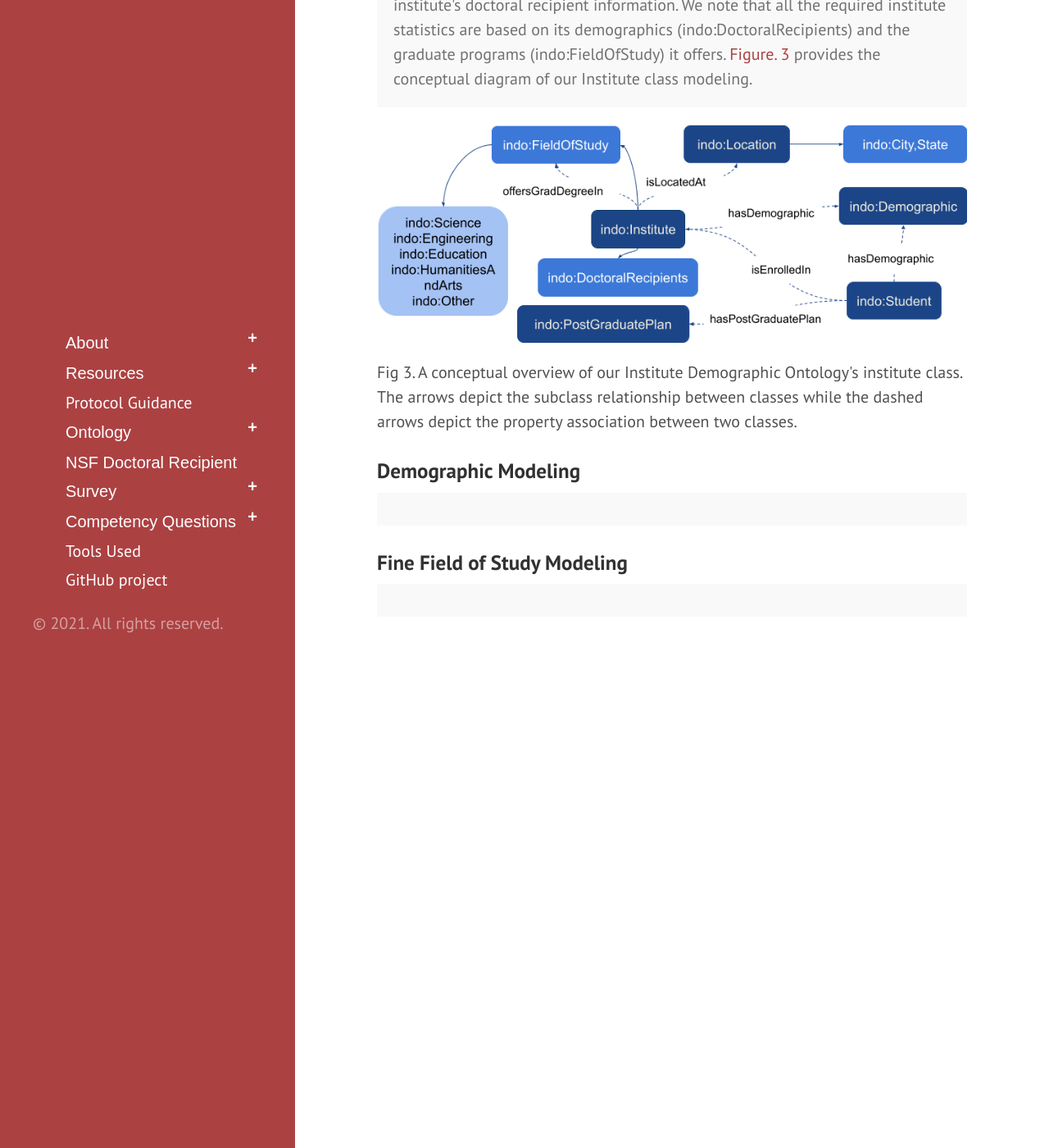
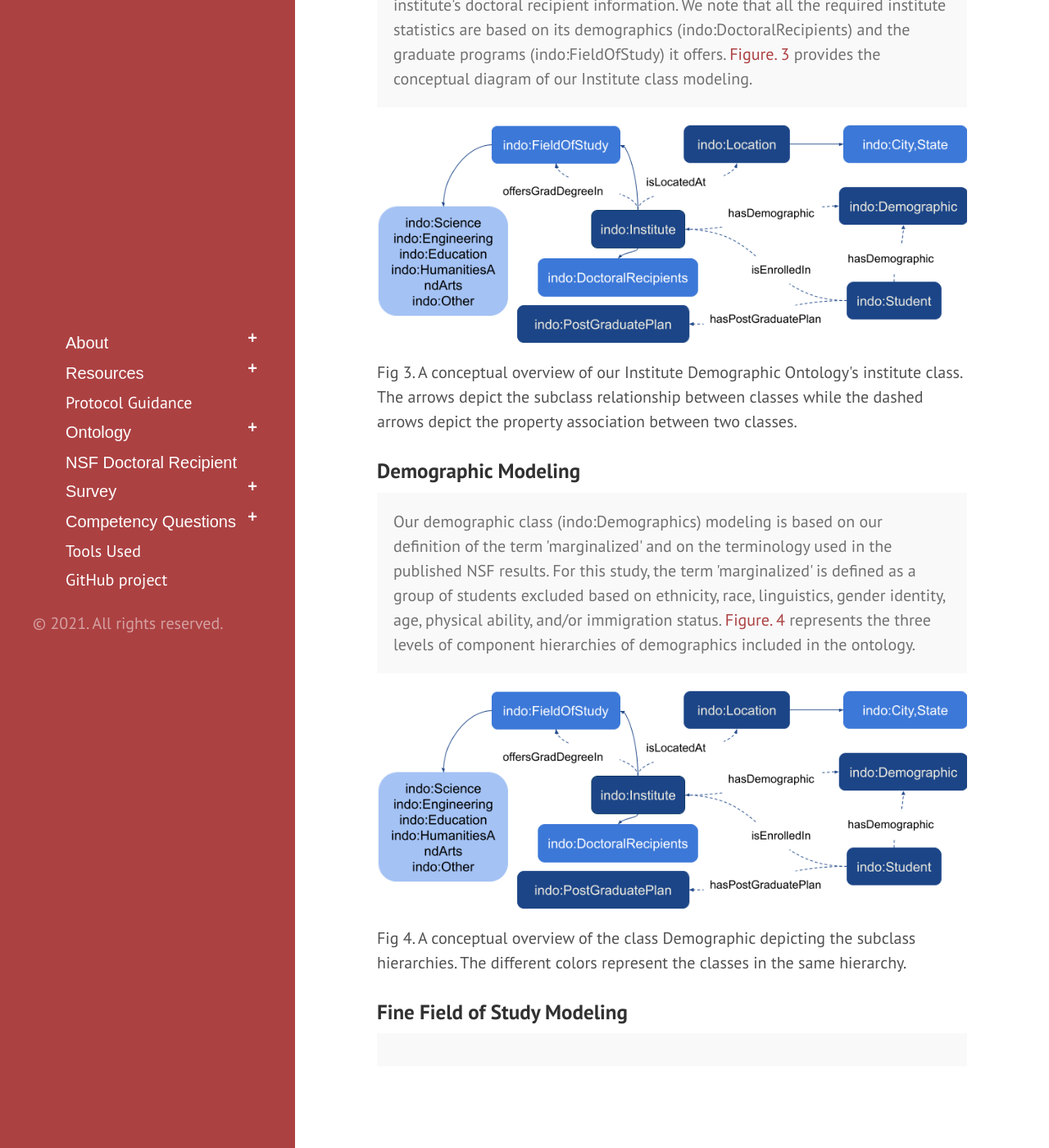
Before and after one commit to tetherless-world/institute-demographic-ontology, a Jekyll site: the page built from modeling.md, in a window 1280 px wide and 1400 px high, scrolled down 1045 px. Shown: the whole window at 82% size. Built offline with Jekyll 4.4.1, drawn with Linux system fonts in a browser that asks for light colours; Markdown is read by kramdown in place of the engine named in the settings.

Commit message:
demographic model added

```diff
--- a/modeling.md
+++ b/modeling.md
@@ -23,7 +23,11 @@ title: Modeling Snippets
   <caption id="fig3">Fig 3. A conceptual overview of our Institute Demographic Ontology's institute class. The arrows depict the subclass relationship between classes while the dashed arrows depict the property association between two classes.</caption>
 
   <h3 id="demographics"> Demographic Modeling </h3>
-  <p class="message"></p>
+  <p class="message">Our demographic class (indo:Demographics) modeling is based on our definition of the term 'marginalized' and on the terminology used in the published NSF results. For this study, the term 'marginalized' is defined as a group of students excluded based on ethnicity, race, linguistics, gender identity, age, physical ability, and/or immigration status. <a href="#fig4">Figure. 4</a> represents the three levels of component hierarchies of demographics included in the ontology.</p>
+
+  <img src="../images/institute.png" style="width:100%; height:100%"/>
+  <caption id="fig4">Fig 4. A conceptual overview of the class Demographic depicting the subclass hierarchies. The different colors represent the classes in the same hierarchy.</caption>
+
 
  <h3 id="finefield"> Fine Field of Study Modeling </h3>
   <p class="message"></p>
```
